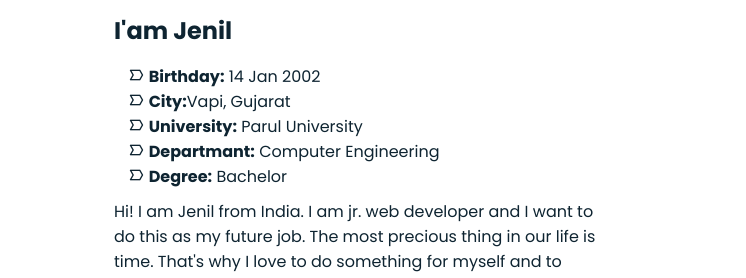
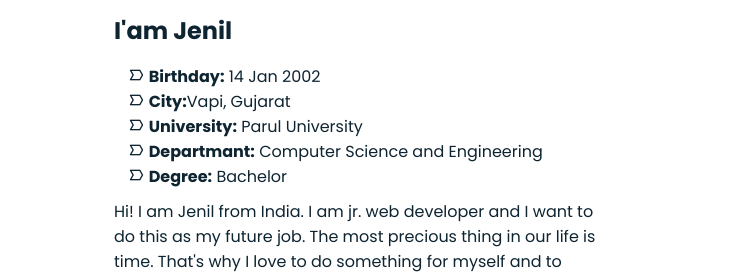
Before and after one commit to gjenil/New-folder, a plain HTML site: page jenil's resume/index.html in a window 1280 px wide. Shown: the part 1020-1298 px from the top of the page, 534-1280 px from the left. Drawn offline with nearby package versions, Linux system fonts and the light colour scheme; a script that the page names is missing.

```diff
--- a/jenil's resume/index.html
+++ b/jenil's resume/index.html
@@ -83,7 +83,7 @@
                         <li style="margin-left: 0.9em;"><i class='bx bx-tag-alt'></i> <b>City:</b>Vapi, Gujarat</li>
                         <li style="margin-left: 0.9em;"><i class='bx bx-tag-alt'></i> <b>University:</b> Parul
                             University</li>
-                        <li style="margin-left: 0.9em;"><i class='bx bx-tag-alt'></i> <b>Departmant:</b> Computer
+                        <li style="margin-left: 0.9em;"><i class='bx bx-tag-alt'></i> <b>Departmant:</b> Computer Science and
                             Engineering</li>
                         <li style="margin-left: 0.9em;"><i class='bx bx-tag-alt'></i> <b>Degree:</b> Bachelor</li>
                         <p style="margin-top: 10px;"> Hi! I am Jenil from India. I am jr. web developer
```
